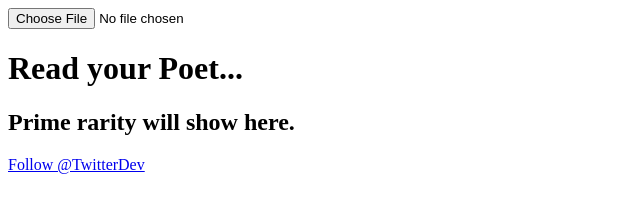
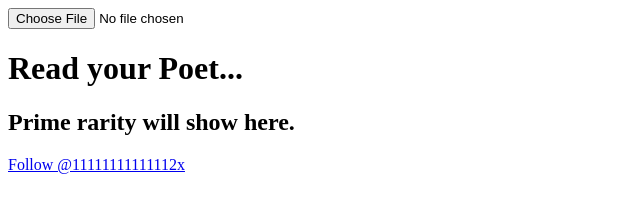
Before and after one commit to alostpoet/poet-decoder, a plain HTML site: page index.html in a window 1280 px wide. Shown: the full height of the page, 0-640 px from the left. Drawn offline with Linux system fonts and the light colour scheme.

Commit message:
Lol added actual Twitter account this time.

```diff
--- a/index.html
+++ b/index.html
@@ -12,7 +12,7 @@
 <h1 id="result">Read your Poet...</h1>
 <h2 id="prime">Prime rarity will show here.</h2>
 
-<a href="https://twitter.com/TwitterDev?ref_src=twsrc%5Etfw" class="twitter-follow-button" data-show-count="false">Follow @TwitterDev</a><script async src="https://platform.twitter.com/widgets.js" charset="utf-8"></script>
+<a href="https://twitter.com/11111111111112x" class="twitter-follow-button" data-show-count="false">Follow @11111111111112x</a><script async src="https://platform.twitter.com/widgets.js" charset="utf-8"></script>
 
 <script>
     let input = document.querySelector('input[type=file]');
```
